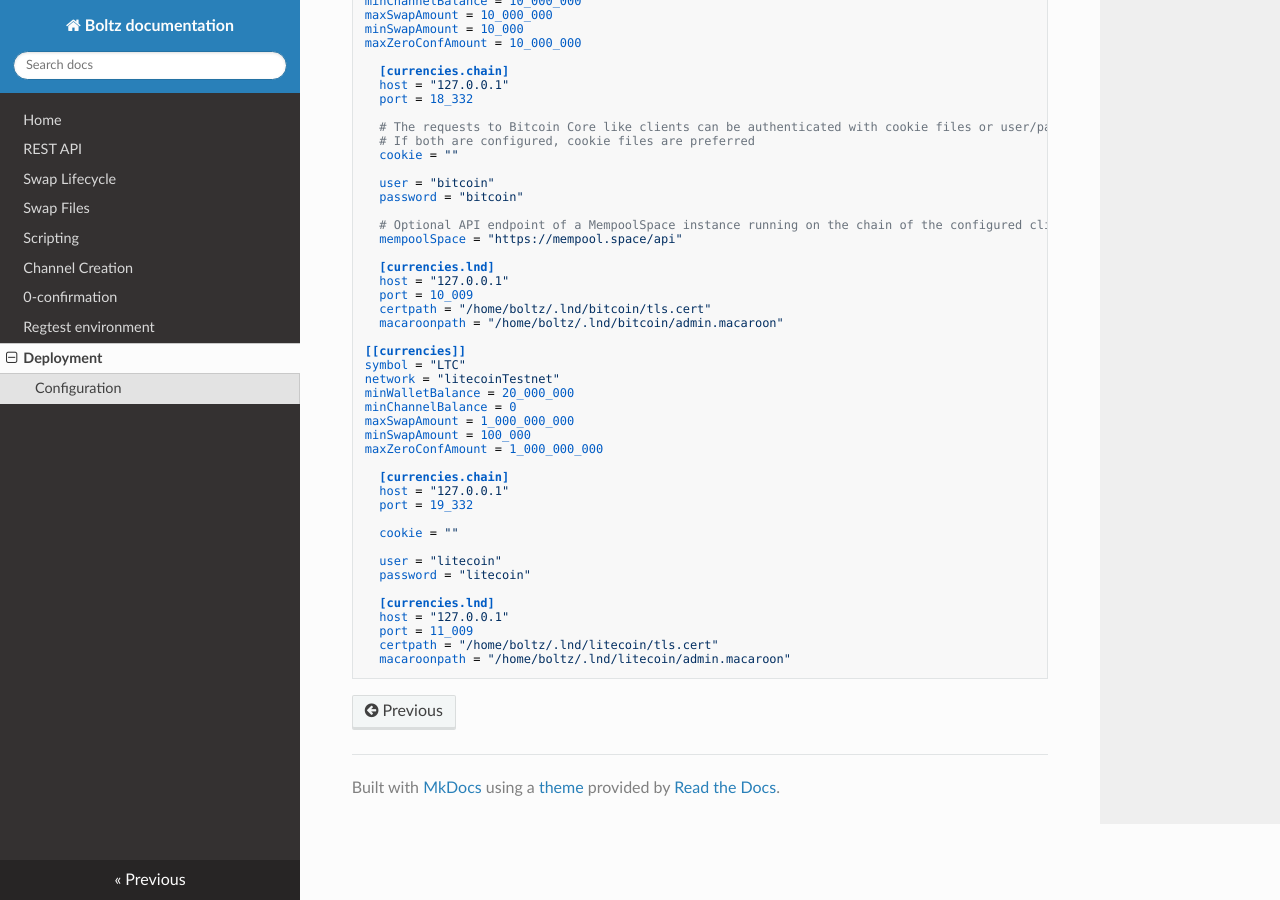
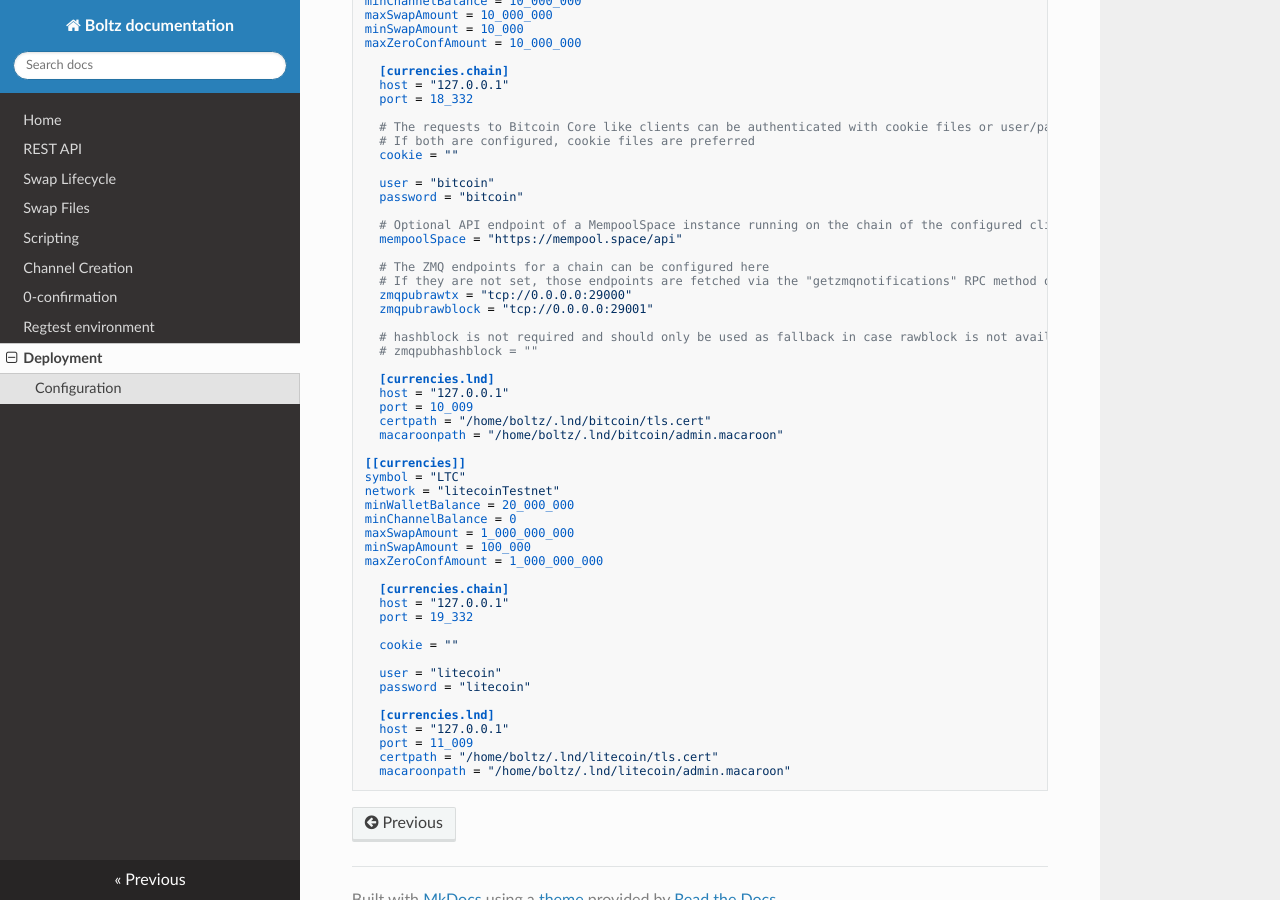
Before and after one commit to BoltzExchange/boltz-backend, an MkDocs documentation site: the page built from docs/deployment.md, in a window 1280 px wide and 900 px high, scrolled down 2150 px. Built offline with MkDocs 1.6.1, drawn with Linux system fonts in a browser that asks for light colours; nearby versions of some CDN libraries.

Commit message:
feat: allow configuring ZMQ endpoints

```diff
--- a/docs/deployment.md
+++ b/docs/deployment.md
@@ -140,6 +138,14 @@ maxZeroConfAmount = 10_000_000
   # Optional API endpoint of a MempoolSpace instance running on the chain of the configured client
   mempoolSpace = "https://mempool.space/api"
 
+  # The ZMQ endpoints for a chain can be configured here
+  # If they are not set, those endpoints are fetched via the "getzmqnotifications" RPC method of the node
+  zmqpubrawtx = "tcp://0.0.0.0:29000"
+  zmqpubrawblock = "tcp://0.0.0.0:29001"
+
+  # hashblock is not required and should only be used as fallback in case rawblock is not available
+  # zmqpubhashblock = ""
+
   [currencies.lnd]
   host = "127.0.0.1"
   port = 10_009
```
Also changed, not shown: other parts of docs/deployment.md (+1 -3 lines), docs/index.md (+2 -2 lines), 1 other file.
